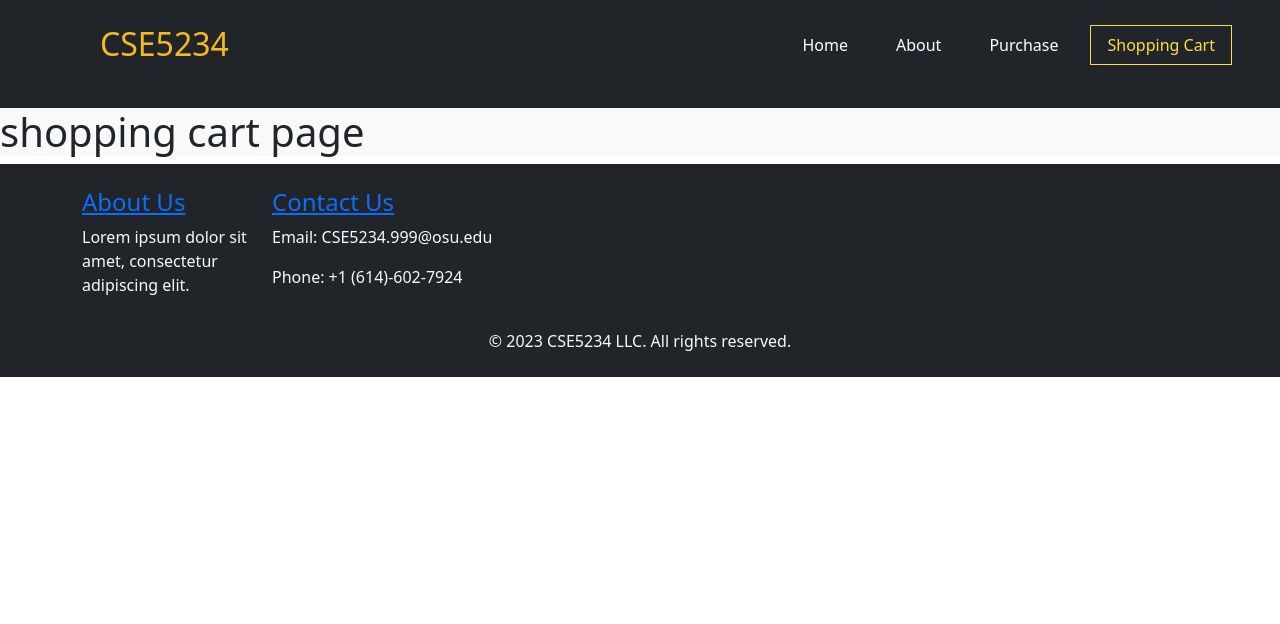
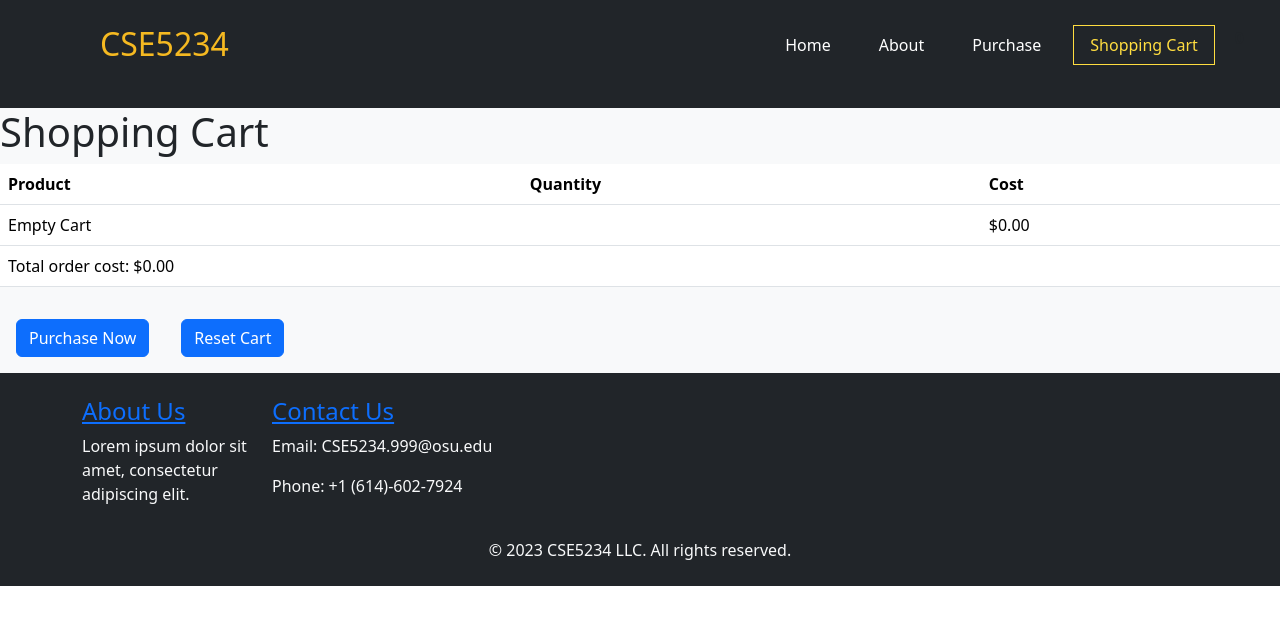
Before and after one commit to wyashar/cse5234, a React (Create React App) app: page /cart in a window 1280 px wide. Shown: the top 624 px of the page. Built offline with nearby package versions, Linux system fonts and the light colour scheme; no server answers.

Commit message:
shopping cart added

```diff
--- a/package.json
+++ b/package.json
@@ -17,6 +17,7 @@
     "rc-switch": "^4.1.0",
     "react": "^18.2.0",
     "react-bootstrap": "^2.9.1",
+    "react-cookie": "^6.1.1",
     "react-dom": "^18.2.0",
     "react-icons": "^4.11.0",
     "react-router-dom": "^6.17.0",
--- a/src/components/Navbar.css
+++ b/src/components/Navbar.css
@@ -76,6 +76,14 @@
     display: none;
   }
 
+  #shoppingCartNumber {
+    font-weight: bold;
+    color: #212529;
+    margin-top: 1px;
+    padding-left: 4px;
+    padding-right: 4px;
+  }
+
   @media screen and (max-width: 960px) {
     .nav-menu {
       display: flex;
--- a/src/components/Navbar.js
+++ b/src/components/Navbar.js
@@ -55,10 +55,14 @@ function NavBar() {
                 to="/cart"
                 activeClassName="active"
                 className="nav-links"
+                id="shoppingCartButton"
                 onClick={handleClick}
               >
                 Shopping Cart
               </NavLink>
+            </li>
+            <li>
+              <p id="shoppingCartNumber">0</p>
             </li>
           </ul>
           <div className="nav-icon" onClick={handleClick}>
--- a/src/components/cart.js
+++ b/src/components/cart.js
@@ -1,12 +1,97 @@
-import React from "react";
+import React, { useEffect, useState } from "react";
+import { useCookies } from 'react-cookie';
+import { useNavigate } from "react-router-dom";
 
 const Cart = () => {
+  const [cookies, setCookie] = useCookies(['productName', 'buyQuantity', 'productDescription', 'productPrice']);
+  const [order, setOrder] = useState({
+    productName: cookies.productName,
+    buyQuantity: cookies.buyQuantity,
+    productDescription: cookies.productDescription,
+    productPrice: cookies.productPrice,
+  })
+  let productName = cookies.productName;
+  let buyQuantity = cookies.buyQuantity;
+  let productDescription = cookies.productDescription;
+  let productPrice = cookies.productPrice;
+  let totalCost = 0;
+
+
+  if (productName == null || productName.length == 0) {
+    productName = ["Empty Cart"];
+    buyQuantity = [""];
+    productPrice = [""];
+  } else {
+    for (let i = productName.length - 1; i >= 0; i--) {
+      if(buyQuantity[i] < 1) {
+        productName.splice(i, 1)
+        buyQuantity.splice(i, 1)
+        productPrice.splice(i, 1)
+      }
+    }
+    for (let i = 0; i < productName.length; i++) {
+      totalCost += buyQuantity[i]*productPrice[i];
+    }
+  }
+
+  const navigate = useNavigate();
+  const purchase = () => {
+    if (productName[0] === "Empty Cart") {
+      alert("Your cart is empty.");
+    } else {
+      navigate(
+        '/purchase/shippingEntry',
+        {replace: true, state:{order: order}}
+      )
+    }
+  }
+
+  const resetCart = () => {
+        const shoppingCartButton = document.getElementById("shoppingCartButton");
+        const shoppingCartNumber = document.getElementById("shoppingCartNumber");
+        setCookie('productName', []);
+        setCookie('buyQuantity', []);
+        setCookie('productDescription', []);
+        setCookie('productPrice', []);
+        productName = ["Empty Cart"];
+        buyQuantity = [""];
+        productPrice = [""];
+        shoppingCartButton.style.cssText = '';
+        shoppingCartNumber.style.cssText = '';
+        shoppingCartNumber.innerHTML = 0;
+        window.location.reload(true);
+  }
 
   return (
     <div>
       <h1>
-        shopping cart page
+        Shopping Cart
       </h1>
+      <table className="table">
+            <thead>
+              <tr>
+                <th>Product</th>
+                <th>Quantity</th>
+                <th>Cost</th>
+              </tr>
+            </thead>
+            <tbody>
+              {productName.map((productName, i) => (
+                <tr key={i}>
+                  <td>{productName}</td>
+                  <td>{buyQuantity[i]}</td>
+                  <td>${(buyQuantity[i] * productPrice[i]).toFixed(2)}</td>
+                </tr>
+              ))}
+            </tbody>
+            <tfoot>
+              <tr>
+                <td colSpan="3">Total order cost: ${totalCost.toFixed(2)}</td>
+              </tr>
+            </tfoot>
+          </table>
+          <button onClick={purchase} className="btn btn-primary m-3">Purchase Now</button>
+          <button onClick={resetCart} className="btn btn-primary m-3">Reset Cart</button>
     </div>
   );
 };
--- a/src/index.js
+++ b/src/index.js
@@ -2,11 +2,14 @@ import React from 'react';
 import ReactDOM from 'react-dom/client';
 import App from './App';
 import reportWebVitals from './reportWebVitals';
+import { CookiesProvider } from 'react-cookie';
 
 const root = ReactDOM.createRoot(document.getElementById('root'));
 root.render(
   <React.StrictMode>
-    <App />
+    <CookiesProvider defaultSetOptions={{ path: '/' }}>
+      <App />
+    </CookiesProvider>
   </React.StrictMode>
 );
 
--- a/src/purchase.js
+++ b/src/purchase.js
@@ -1,6 +1,7 @@
 import React, { useEffect, useState } from "react"
 import { useNavigate } from "react-router-dom";
 import axios from "axios";
+import { useCookies } from 'react-cookie';
 
 const Purchase = () => {
   const [order, setOrder] = useState({
@@ -11,6 +12,7 @@ const Purchase = () => {
   })
   const [stockQuantity, setStockQuantity] = useState([]);
   const [productImages, setImages] = useState([]);
+  const [cookies, setCookie] = useCookies(['productName', 'buyQuantity', 'productDescription', 'productPrice']);
 
   useEffect(() => {
     axios.get("http://localhost:7000/get_product")
@@ -21,8 +23,15 @@ const Purchase = () => {
           const productDescription = response.data.map(product => product.description);
           const productPrice = response.data.map(product => product.price);
 
-          // Im not sure how we need to do the quantity stuff with the /update_quantity so keeping at 0 for now
           const buyQuantity = new Array(response.data.length).fill(0);
+          if (cookies.buyQuantity == null || cookies.buyQuantity.length == 0){
+            setCookie('buyQuantity', buyQuantity);
+          } else {
+            for (let i = 0; i < buyQuantity.length; i++) {
+              buyQuantity[i] = cookies.buyQuantity[i];
+            }
+          }
+          displayShoppingCartQuantity()
 
           setStockQuantity(response.data.map(product => product.quantity));
           setImages(response.data.map(product => product.image_url));
@@ -43,10 +52,24 @@ const Purchase = () => {
       });
   }, []);
 
+  function displayShoppingCartQuantity() {
+    if (cookies.productName != null && cookies.productName.length != 0) {
+      const shoppingCartButton = document.getElementById("shoppingCartButton");
+      const shoppingCartNumber = document.getElementById("shoppingCartNumber");
+      let totalQuantity = 0;
+      shoppingCartButton.style.color = '#212529';
+      shoppingCartButton.style.backgroundColor = '#ffdd40';
+      shoppingCartButton.style.fontWeight = 'bold';
+      shoppingCartNumber.style.color = '#212529';
+      shoppingCartNumber.style.backgroundColor = '#ffdd40';
+      cookies.buyQuantity.forEach(quantity => {totalQuantity += parseInt(quantity, 10);});
+      shoppingCartNumber.innerHTML = totalQuantity;
+    }
+  }
+
 
     const navigate = useNavigate();
     const handleSubmit = () => {
-
       // checks that at least one box has a quantity, and checks that all quantities dont exceed the stock.
         if (!order.buyQuantity.some(quantity => {
             const parsedQuantity = parseInt(quantity, 10);
@@ -54,11 +77,33 @@ const Purchase = () => {
           })) {
           alert("You must select a quantity of some item to proceed.");
         } else {
+          setCookie('productName', order.productName);
+          setCookie('buyQuantity', order.buyQuantity);
+          setCookie('productDescription', order.productDescription);
+          setCookie('productPrice', order.productPrice);
+          displayShoppingCartQuantity()
           navigate(
             '/purchase/shippingEntry',
             {replace: true, state:{order: order}}
           )
         }
+    }
+
+    const handleAddToCart = () => {
+      // checks that at least one box has a quantity, and checks that all quantities dont exceed the stock.
+      if (!order.buyQuantity.some(quantity => {
+        const parsedQuantity = parseInt(quantity, 10);
+        return !isNaN(parsedQuantity) && parsedQuantity !== 0 && quantity !== "";
+        })) {
+        alert("You must select a quantity of some item to proceed.");
+      } else {
+        setCookie('productName', order.productName);
+        setCookie('buyQuantity', order.buyQuantity);
+        setCookie('productDescription', order.productDescription);
+        setCookie('productPrice', order.productPrice);
+        displayShoppingCartQuantity()
+        window.location.reload(true);
+      }
     }
 
     let title = "Purchase Items"
@@ -95,10 +140,13 @@ const Purchase = () => {
                         className="form-control"
                         min = "0"
                         max = {`${stockQuantity[index]}`}
-                        //required
+                        defaultValue = {`${cookies.buyQuantity[index]}`}
                         onChange={(e) => {
                             const updatedOrder = { ...order }
                             updatedOrder.buyQuantity[index] = e.target.value
+                            if (updatedOrder.buyQuantity[index] > stockQuantity[index]) {
+                              updatedOrder.buyQuantity[index] = stockQuantity[index];
+                            }
                             setOrder(updatedOrder)
                         }}
                       />
@@ -106,7 +154,8 @@ const Purchase = () => {
                   </div>
                 </div>
               ))}
-              <button type="submit" className="btn btn-outline-primary">Submit</button>
+              <button type="submit" className="btn btn-outline-primary m-3">Purchase Now</button>
+              <button type="button" onClick={handleAddToCart} className="btn btn-outline-primary">Add to Cart</button>
             </form>
         </div>
     )
--- a/src/viewOrder.js
+++ b/src/viewOrder.js
@@ -2,9 +2,11 @@ import axios from "axios";
 import React, { useEffect } from "react"
 import {useNavigate} from "react-router-dom"
 import {useLocation} from "react-router-dom"
+import { useCookies } from 'react-cookie';
 import App from "./App";
 
 const ViewOrder = () => {
+  const [cookies, setCookie] = useCookies(['productName', 'buyQuantity', 'productDescription', 'productPrice']);
     const location = useLocation();
     const order = location.state.order;
     const paymentInfo = location.state.paymentInfo;
@@ -69,6 +71,17 @@ const ViewOrder = () => {
     const handleSubmit = () => {
       updateDatabaseQuantities()
       updateOrder()
+
+      const shoppingCartButton = document.getElementById("shoppingCartButton");
+        const shoppingCartNumber = document.getElementById("shoppingCartNumber");
+        setCookie('productName', []);
+        setCookie('buyQuantity', []);
+        setCookie('productDescription', []);
+        setCookie('productPrice', []);
+        shoppingCartButton.style.cssText = '';
+        shoppingCartNumber.style.cssText = '';
+        shoppingCartNumber.innerHTML = 0;
+
       navigate('/purchase/viewConfirmation', {
         replace: true,
         state: {
```
Also changed, not shown: 1 other file (tests, documents, lock files or other folders).
